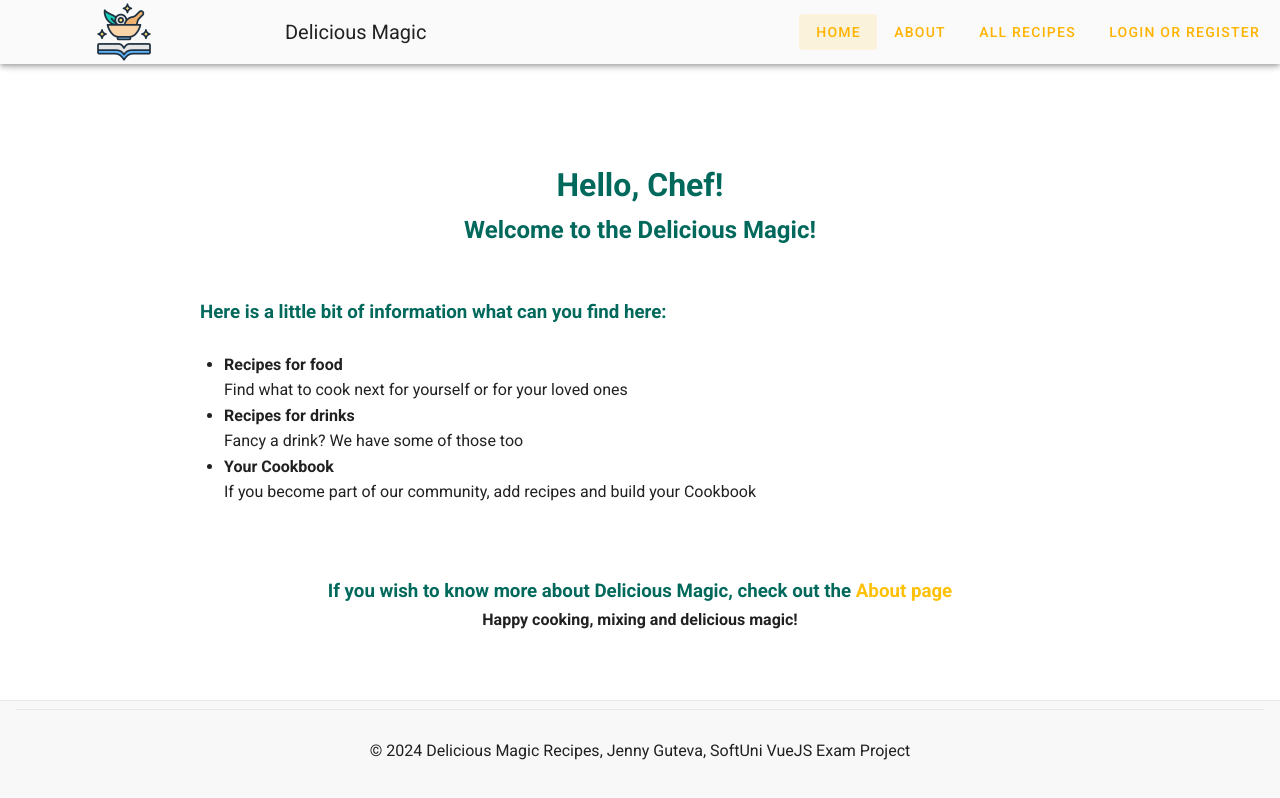
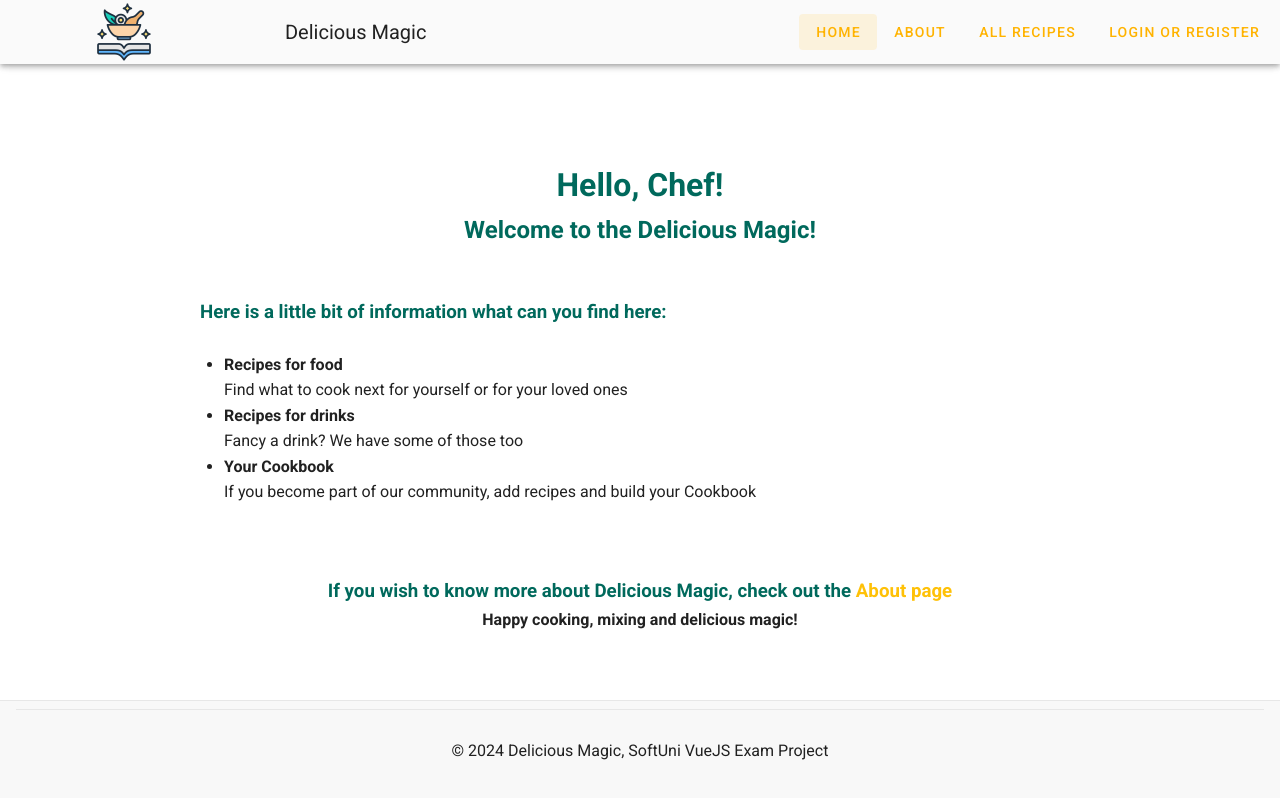
Before and after one commit to Jenaldin/Delicious-Magic_VueJS_Dec24, a Vue app in the folder client/: page / in a window 1280 px wide. Shown: the top 798 px of the page. Built offline with nearby package versions, Linux system fonts and the light colour scheme.

Commit message:
Refactored Footer.vue and Navigation.vue

```diff
--- a/client/src/components/Footer.vue
+++ b/client/src/components/Footer.vue
@@ -1,10 +1,16 @@
 <script setup>
+import { computed } from 'vue';
+
+const currentYear = computed(() => new Date().getFullYear());
 </script>
 
 <template>
-   <v-footer>
-      <v-col class="text-center">
-         © {{ new Date().getFullYear() }} Delicious Magic Recipes, Jenny Guteva, SoftUni VueJS Exam Project
-      </v-col>
-   </v-footer>
+  <v-footer>
+    <v-col class="text-center">
+      © {{ currentYear }} Delicious Magic, SoftUni VueJS Exam Project
+    </v-col>
+  </v-footer>
 </template>
+
+<style scoped>
+</style>
--- a/client/src/components/Navigation.vue
+++ b/client/src/components/Navigation.vue
@@ -1,7 +1,10 @@
 <script setup>
+import { computed } from 'vue';
 import { useAuthStore } from '@/stores/auth';
 
 const authStore = useAuthStore();
+const isAuthenticated = computed(() => authStore.isAuthenticated);
+const snackbar = computed(() => authStore.snackbar);
 </script>
 
 <template>
@@ -12,7 +15,7 @@ const authStore = useAuthStore();
     <v-btn color="amber-darken-1" text to="/">Home</v-btn>
     <v-btn color="amber-darken-1" text to="/about">About</v-btn>
     <v-btn color="amber-darken-1" text to="/*">All Recipes</v-btn>
-    <template v-if="!authStore.isAuthenticated">
+    <template v-if="!isAuthenticated">
       <v-btn color="amber-darken-1" text to="/register-login">Login or Register</v-btn>
     </template>
     <template v-else>
@@ -21,8 +24,8 @@ const authStore = useAuthStore();
     </template>
   </v-toolbar>
 
-  <v-snackbar v-model="authStore.snackbar.show" :color="authStore.snackbar.color" top>
-    {{ authStore.snackbar.message }}
+  <v-snackbar v-model="snackbar.show" :color="snackbar.color" top>
+    {{ snackbar.message }}
   </v-snackbar>
 </template>
 
```
